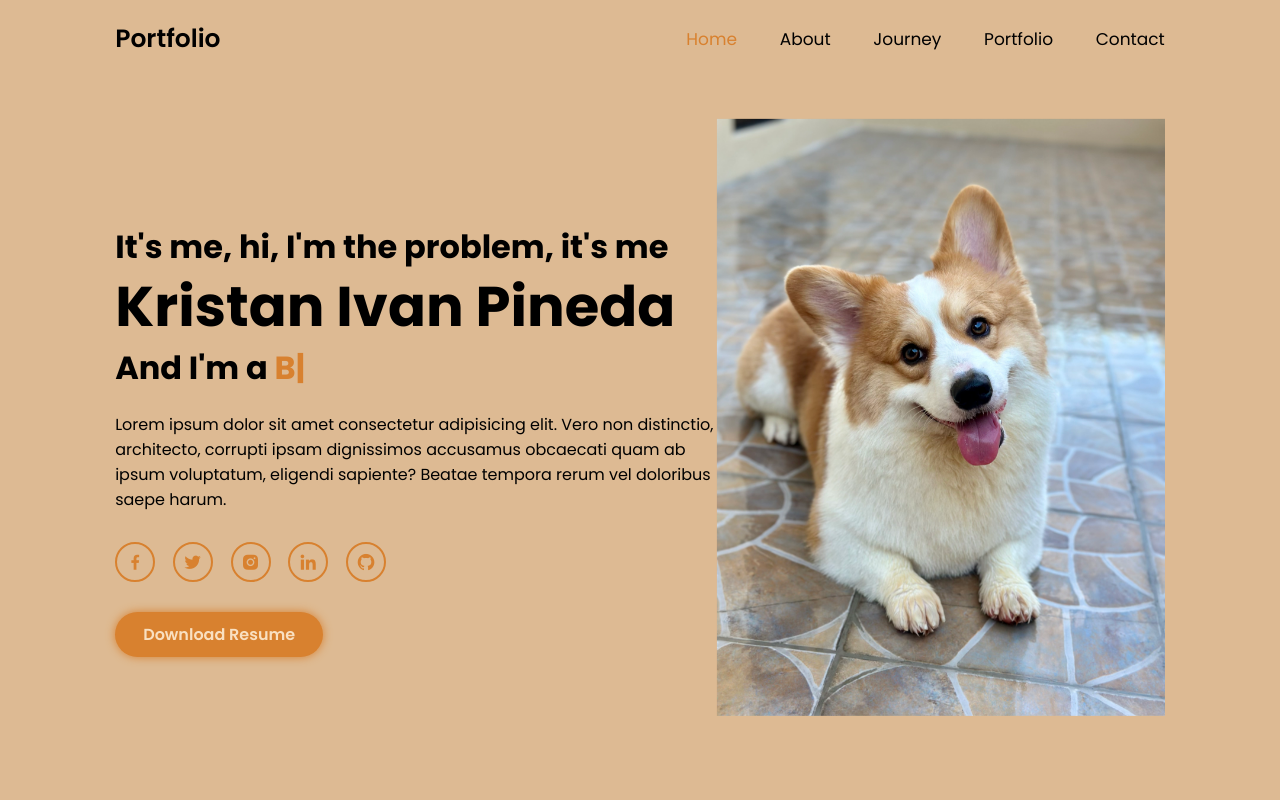
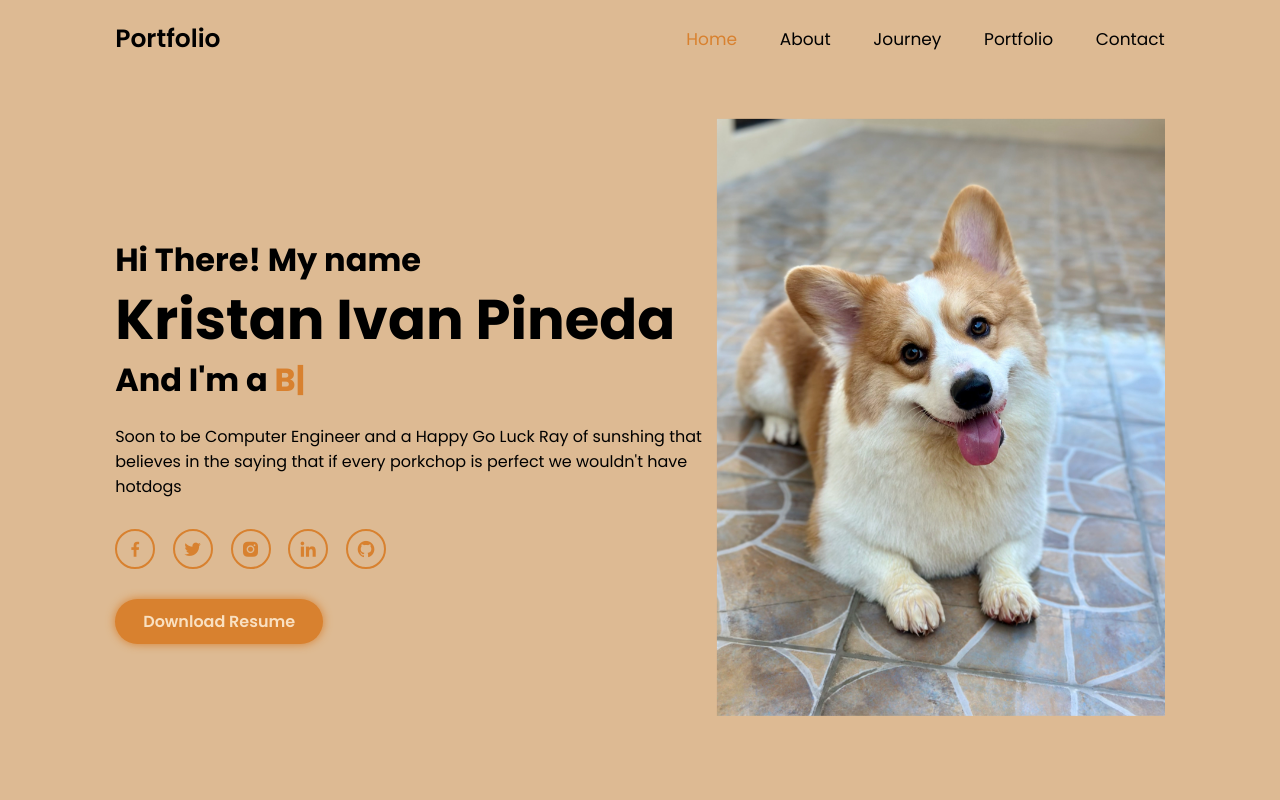
Before and after one commit to Kiapinedaa/kia, a plain HTML site: page index.html in a window 1280 px wide. Shown: the top 800 px of the page. Drawn offline with nearby package versions, Linux system fonts and the light colour scheme.

Commit message:
Update index.html

```diff
--- a/index.html
+++ b/index.html
@@ -28,10 +28,10 @@
     <!-- Home section Design -->
     <section class="home" id="home">
         <div class="home-content">
-            <h3>It's me, hi, I'm the problem, it's me</h3>
+            <h3>Hi There! My name</h3>
             <h1>Kristan Ivan Pineda</h1>
             <h3>And I'm a <span class="multiple-text"></span></h3>
-            <p>Lorem ipsum dolor sit amet consectetur adipisicing elit. Vero non distinctio, architecto, corrupti ipsam dignissimos accusamus obcaecati quam ab ipsum voluptatum, eligendi sapiente? Beatae tempora rerum vel doloribus saepe harum.</p>
+            <p>Soon to be Computer Engineer and a Happy Go Luck Ray of sunshing that believes in the saying that if every porkchop is perfect we wouldn't have hotdogs </p>
             <div class="social-media">
                 <a href="https://www.facebook.com/kiapineda1998/" target="_blank"><i class='bx bxl-facebook' ></i></a>
                 <a href="https://twitter.com/ReadyPlayerKia" target="_blank"><i class='bx bxl-twitter' ></i></a>
```
